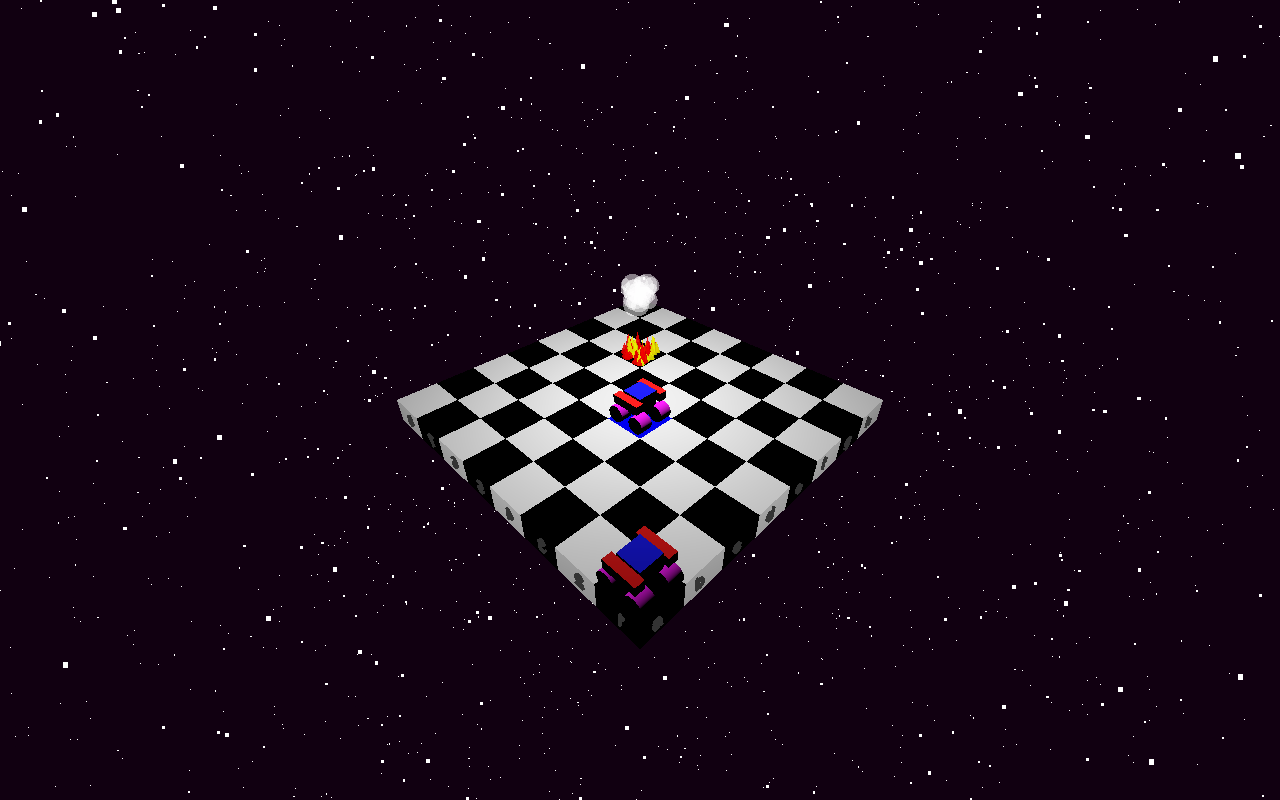
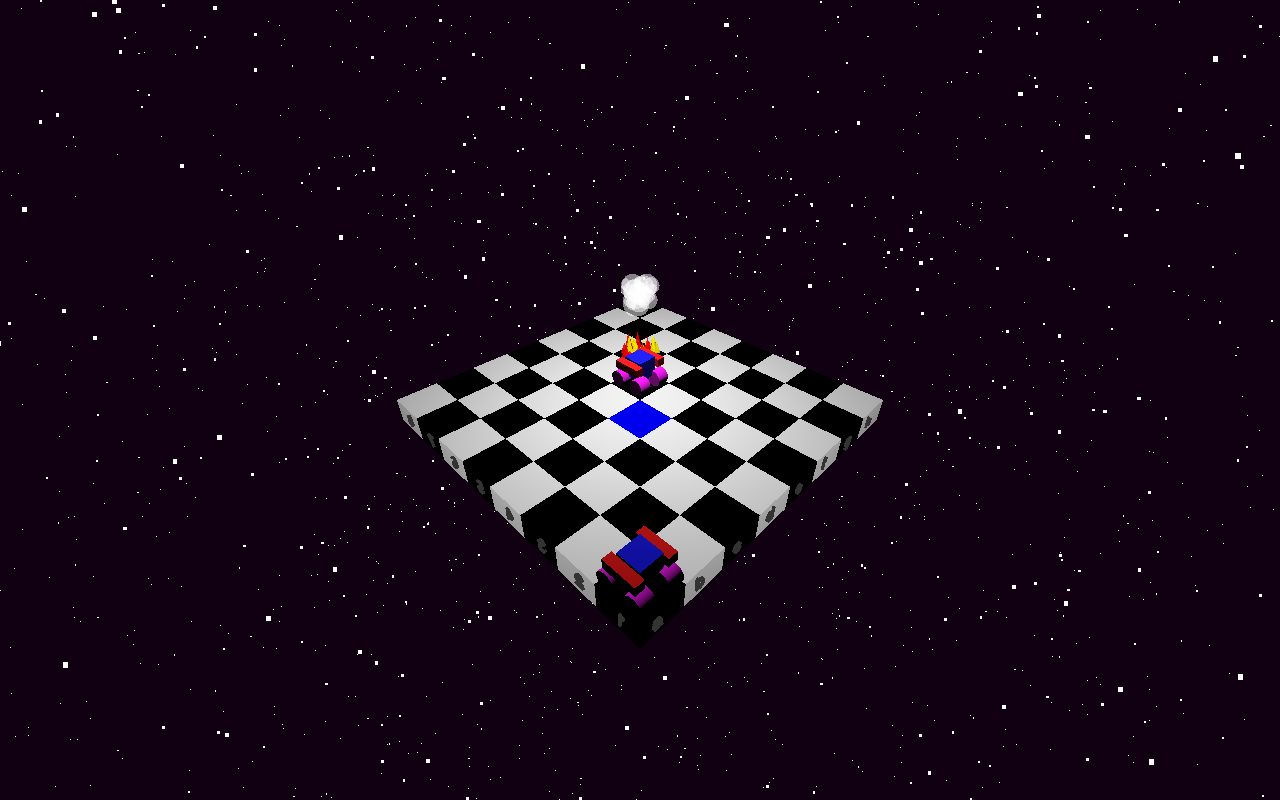
Before and after one commit to vasiasan/ith, a plain HTML site: page index.html in a window 1280 px wide. Drawn offline with nearby package versions, Linux system fonts and the light colour scheme; animation ran at ten frames a second.

Commit message:
feat: board.move

```diff
--- a/index.html
+++ b/index.html
@@ -90,7 +90,7 @@
                 this.geometry = new THREE.SphereGeometry(0.1, 16, 16); // Радиус 0.1, сегменты: 16
 
                 this.sphere = new THREE.Mesh(this.geometry, this.material);
-                this.sphere.position.y = 0.2; // y = 0.2, чтобы сфера была над доской
+                this.sphere.position.y = 0.1; // y = 0.2, чтобы сфера была над доской
 
                 return this.sphere;
             }
@@ -132,6 +132,12 @@
                 this.figure = mech;
                 this.model.add(mech.modelFull);
                 mech.tile = this;
+            }
+
+            remFigure (){
+                this.model.remove(this.figure.modelFull);
+                this.figure.tile = null;
+                this.figure = null;
             }
 
             addState (state){
@@ -192,6 +198,11 @@
                     }
                 }
                 return models;
+            }
+
+            move (figure, tile){
+                figure.tile.remFigure();
+                tile.addFigure(figure);
             }
 
             tilesWithMoveSphere = [];
@@ -346,37 +357,6 @@
             }
         }
 
-        //////////////////////////////////////////////////////////////////
-        //////////////////////////////////////////////////////////////////
-        //////////////////////////// STATUSES ////////////////////////////
-        //////////////////////////////////////////////////////////////////
-        //////////////////////////////////////////////////////////////////
-
-        // Cloud
-        class Cloud {
-            model = new THREE.Group();
-            cloudMaterial = new THREE.MeshBasicMaterial({
-                color: 0xffffff,
-                transparent: true,
-                opacity: 0.5
-            });
-
-            constructor(){
-                this.sphereCount = 50;
-                for (let i = 0; i < this.sphereCount; i++) {
-                    this.sphereGeometry = new THREE.SphereGeometry(Math.random() * 0.4 + 0.01, 16, 16);
-                    const sphere = new THREE.Mesh(this.sphereGeometry, this.cloudMaterial);
-                    sphere.position.set(
-                        Math.random() * 0.6 - 0.3,
-                        Math.random() * 0.6 - 0.3,
-                        Math.random() * 0.6 - 0.3
-                    );
-                    this.model.add(sphere);
-                }
-                this.model.position.y = 0.5;;
-            }
-        }
-
         // Fire
         // class Fire {
         //     model = new THREE.Group();
@@ -430,6 +410,37 @@
         //     }
         // }
 
+        //////////////////////////////////////////////////////////////////
+        //////////////////////////////////////////////////////////////////
+        //////////////////////////// STATUSES ////////////////////////////
+        //////////////////////////////////////////////////////////////////
+        //////////////////////////////////////////////////////////////////
+
+        // Cloud
+        class Cloud {
+            model = new THREE.Group();
+            cloudMaterial = new THREE.MeshBasicMaterial({
+                color: 0xffffff,
+                transparent: true,
+                opacity: 0.5
+            });
+
+            constructor(){
+                this.sphereCount = 50;
+                for (let i = 0; i < this.sphereCount; i++) {
+                    this.sphereGeometry = new THREE.SphereGeometry(Math.random() * 0.4 + 0.01, 16, 16);
+                    const sphere = new THREE.Mesh(this.sphereGeometry, this.cloudMaterial);
+                    sphere.position.set(
+                        Math.random() * 0.6 - 0.3,
+                        Math.random() * 0.6 - 0.3,
+                        Math.random() * 0.6 - 0.3
+                    );
+                    this.model.add(sphere);
+                }
+                this.model.position.y = 0.5;;
+            }
+        }
+
         class Fire {
             model = new THREE.Group();
             Geometries = [
@@ -481,6 +492,8 @@
         board.tiles[5][5].addState(new Fire());
         board.tiles[3][3].addState(new Water());
 
+        board.move(board.tiles[3][3].figure, board.tiles[4][4]);
+
         window.addEventListener('click', onDocumentMouseClick, false);
         function onDocumentMouseClick(event) {
             mouse.x = (event.clientX / window.innerWidth) * 2 - 1;
@@ -501,6 +514,11 @@
             }
         }
 
+        //////////////////////////////////////////////////////////////////
+        //////////////////////////////////////////////////////////////////
+        ////////////////////////// BOARD LEGEND //////////////////////////
+        //////////////////////////////////////////////////////////////////
+        //////////////////////////////////////////////////////////////////
         const loader = new FontLoader();
         loader.load('https://threejs.org/examples/fonts/helvetiker_regular.typeface.json', function (font) {
 
```
